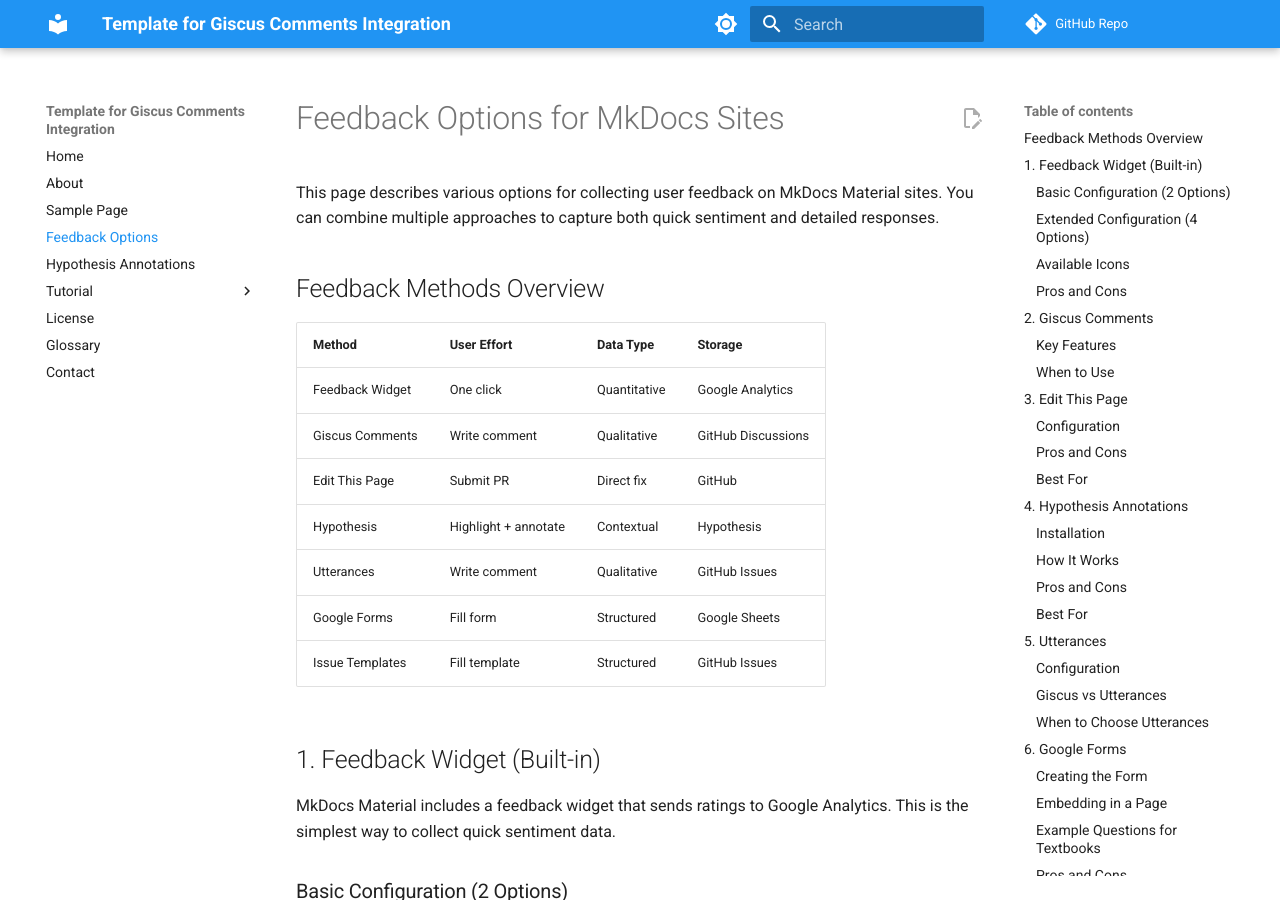
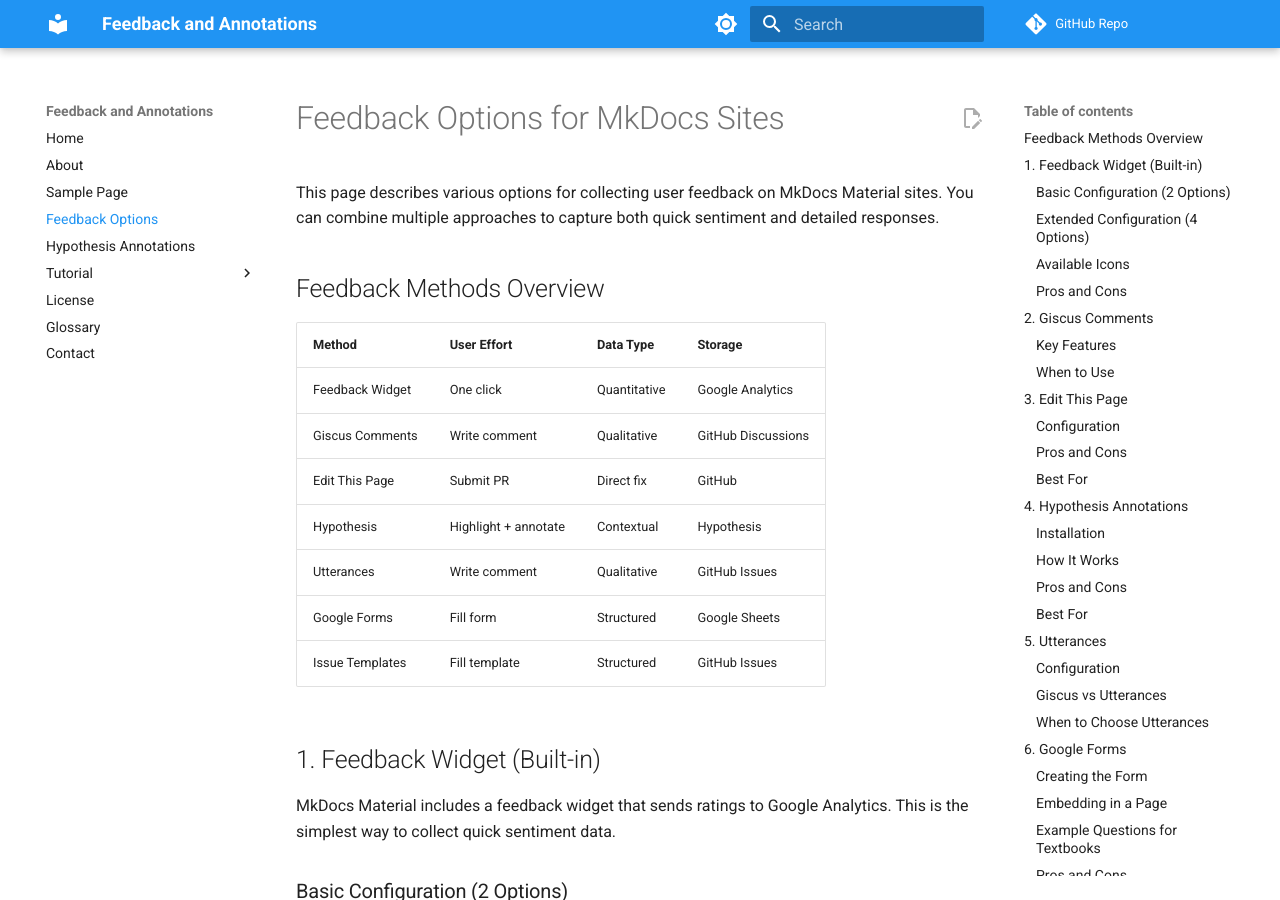
Before and after one commit to dmccreary/giscus-template, an MkDocs documentation site: the page built from docs/feedback-options.md, in a window 1280 px wide and 900 px high. Built offline with MkDocs 1.6.1 and Material for MkDocs 9.7.7, drawn with Linux system fonts in a browser that asks for light colours; comment, search, counter and statistics services are not loaded.

Commit message:
Changed Site Name

```diff
--- a/mkdocs.yml
+++ b/mkdocs.yml
@@ -1,8 +1,8 @@
 # Sample mkdocs.yml with Giscus Comments Integration
 # Based on the Intelligent Textbooks project structure
 
-site_name: Template for Giscus Comments Integration
-site_description: 'Template site for integrating Giscus comment and feedback with intelligent textbooks.'
+site_name: Feedback and Annotations
+site_description: 'Template site for integrating feedback and annotations to an intelligent textbooks.'
 site_author: 'Dan McCreary'
 repo_name: 'GitHub Repo'
 site_url: 'https://dmccreary.github.io/giscus-template/'
```
